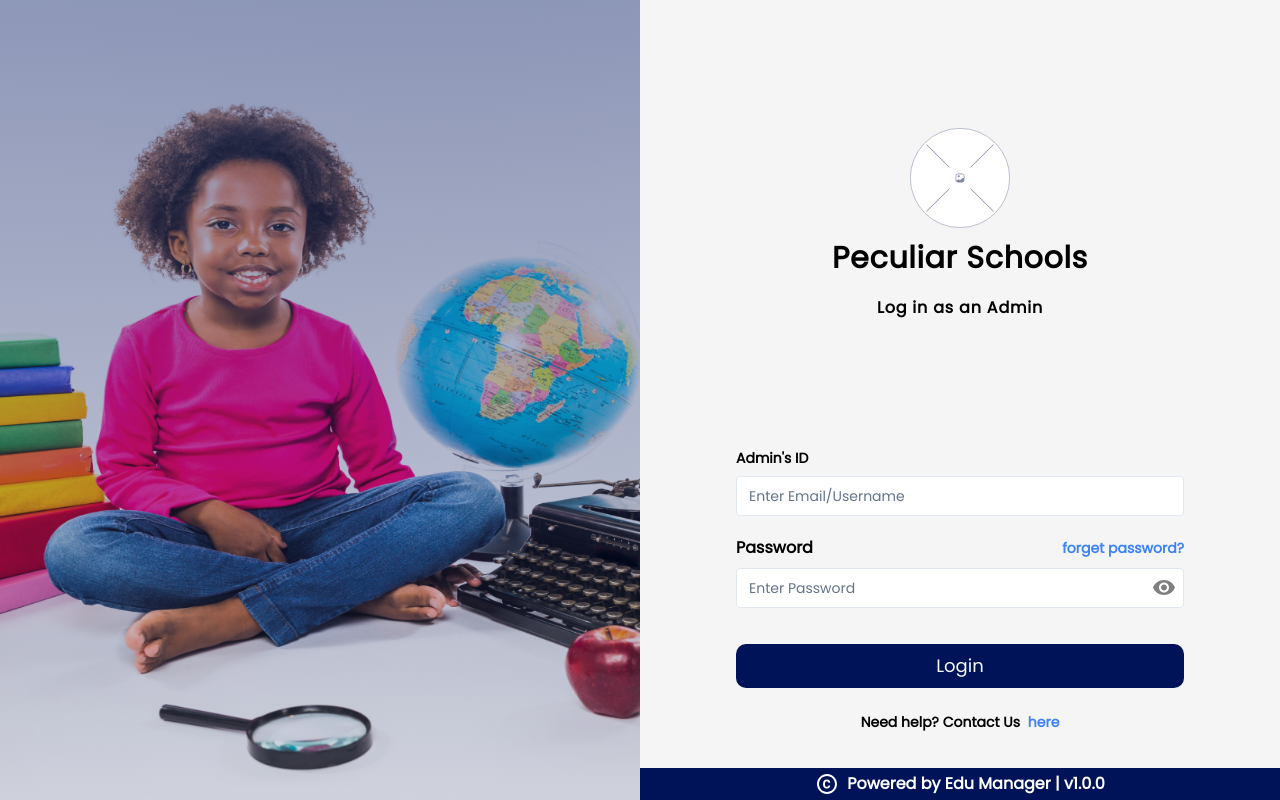
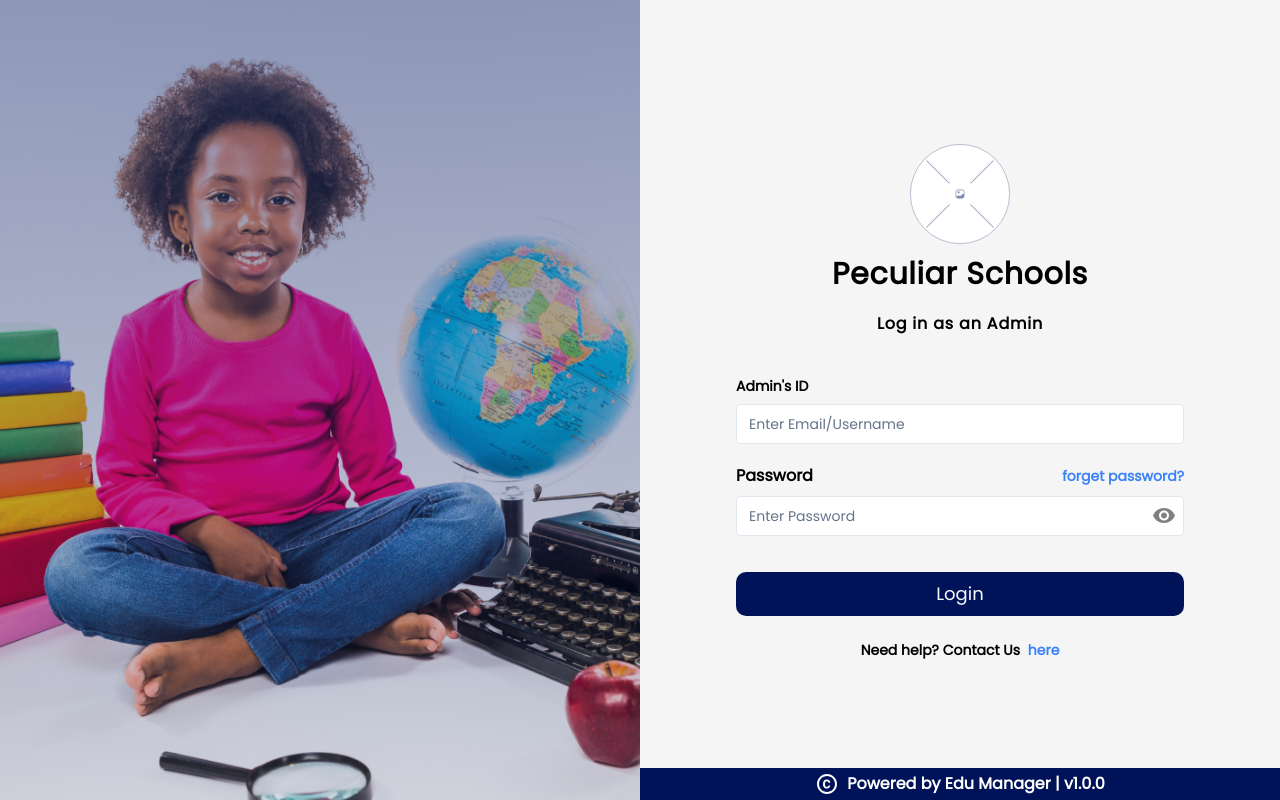
Before and after one commit to emmanuelprince66/edus-233, a Next.js app: page /admin in a window 1280 px wide. Built offline with nearby package versions, Linux system fonts and the light colour scheme.

Commit message:
ammendment made

```diff
--- a/src/components/ui/DashboardLayout.jsx
+++ b/src/components/ui/DashboardLayout.jsx
@@ -3,8 +3,8 @@ import React from "react";
 const DashboardLayout = ({ sidebar, topbar, children }) => {
   return (
     <div className="h-screen">
-      <div class="grid grid-cols-6 gap-0">
-        <div class="col-start-1 col-span-6">
+      <div className="grid grid-cols-6 gap-0">
+        <div className="col-start-1 col-span-6">
           <header>{topbar}</header>
         </div>
 
--- a/src/components/ui/LoginForm.jsx
+++ b/src/components/ui/LoginForm.jsx
@@ -11,14 +11,14 @@ export default function LoginForm({ role, img }) {
     <>
       <div className="horizontal_layout w-full h-screen bg-primary_blue_3">
         <div className="hidden sm:flex w-full h-full gap-0 relative overflow-y-hidden max-h-full ">
-          <Image src={img} />
-          <div className="absolute top-0 left-0 ">
-            <Image src={linear} />
+          <Image src={img} className="object-cover w-full h-full " />
+          <div className="absolute top-0 left-0 w-full ">
+            <Image src={linear} className="object-cover w-full h-full " />
           </div>
         </div>
 
-        <div className="vertical_layout justify-between w-full h-full">
-          <div className="vertical_layout  w-full h-full ">
+        <div className="vertical_layout justify-between w-full h-full relative">
+          <div className="vertical_layout  py-10 ">
             <div className=" max-h-[100px] max-w-[100px]">
               <Image src={startIcon} className="object-contain w-full h-full" />
             </div>
@@ -75,7 +75,7 @@ export default function LoginForm({ role, img }) {
 
           {/* form fields ends */}
 
-          <div className=" bg-primary_blue_4 w-full text-white  py-1 horizontal_layout gap-2">
+          <div className=" bg-primary_blue_4 w-full text-white  py-1 horizontal_layout gap-2 absolute bottom-0">
             <Copyright />
             <p className="font-bold ">Powered by Edu Manager | v1.0.0</p>
           </div>
```
